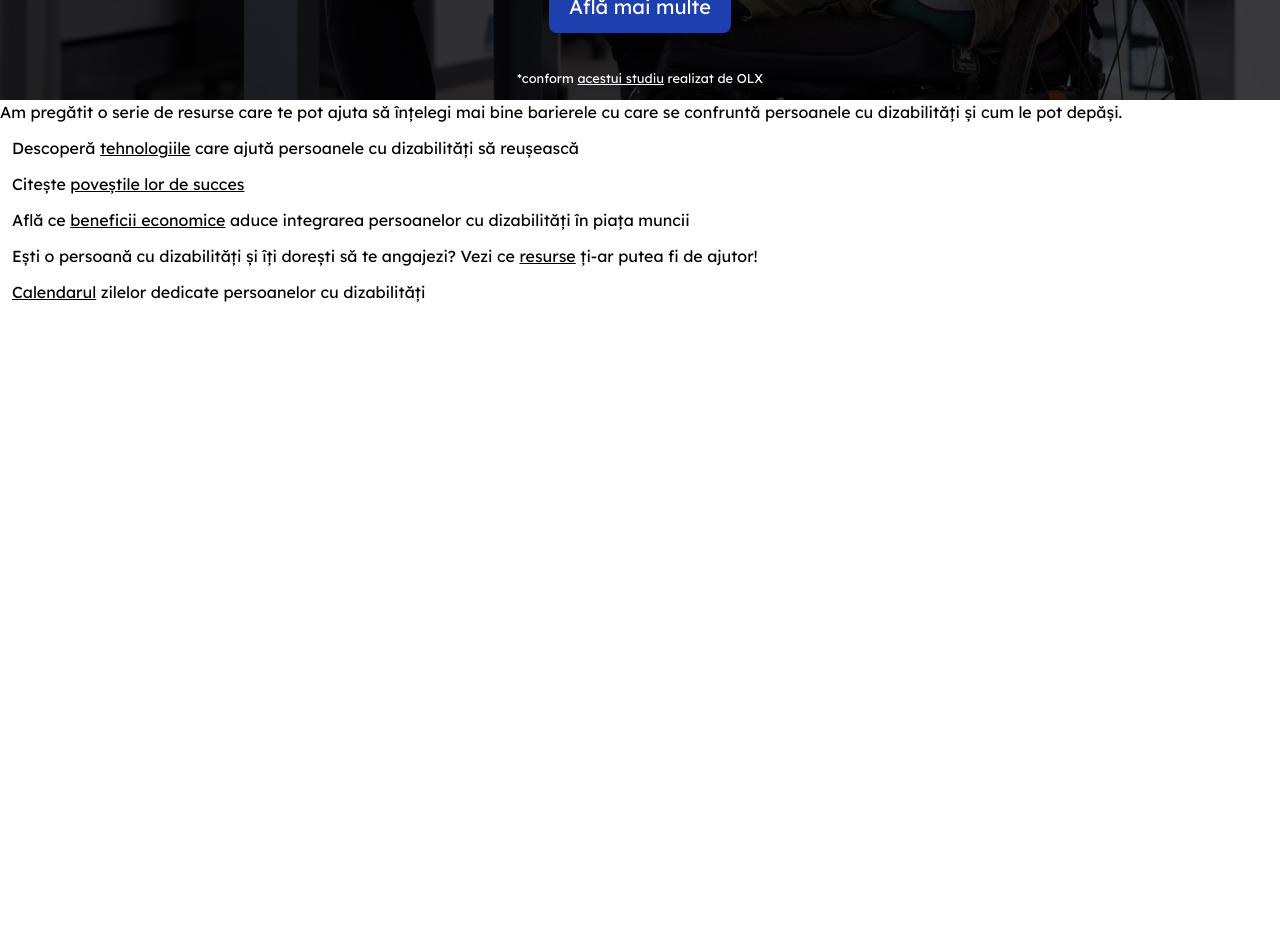
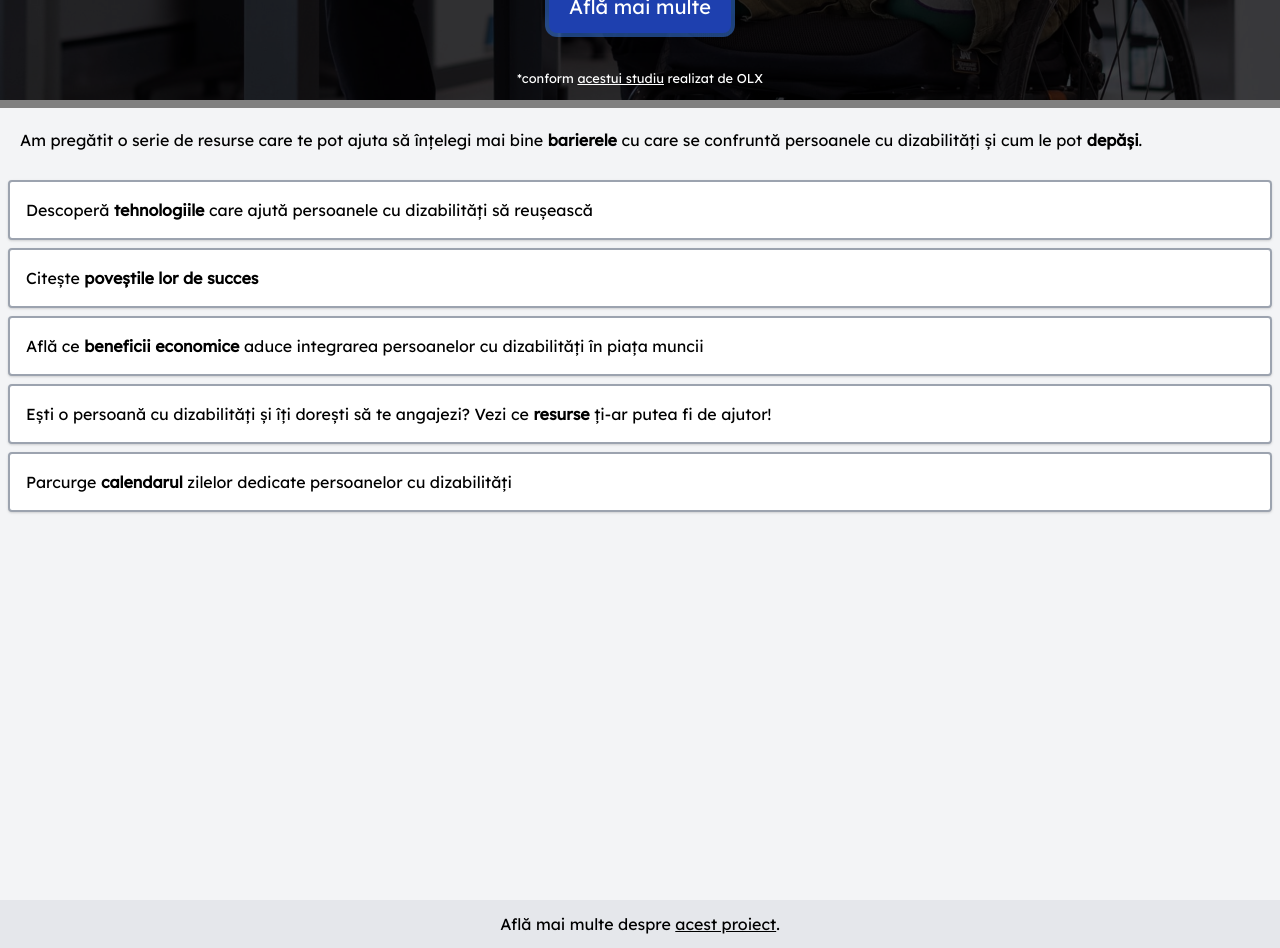
Before and after one commit to GabrielMajeri/accessibility-awareness, a Next.js app: page / in a window 1280 px wide. Shown: the part 700-1648 px from the top of the page. Before the commit the page ends 1600 px from the top, so only its background shows below. Built offline with nearby package versions, Linux system fonts and the light colour scheme.

Commit message:
Improve style of "Find out more" section

```diff
--- a/pages/index.module.css
+++ b/pages/index.module.css
@@ -1,3 +1,7 @@
 .hero {
   height: calc(100vh - 44px);
 }
+
+.findOutMore {
+  border-top: 8px solid gray;
+}
--- a/pages/index.tsx
+++ b/pages/index.tsx
@@ -1,4 +1,5 @@
 import Image from "next/image";
+import Link from "next/link";
 import ExternalLink from "../components/ExternalLink";
 import InternalLink from "../components/InternalLink";
 
@@ -26,7 +27,7 @@ const Home: React.FC = () => (
         <p className="text-lg mb-2">Noi credem că și ei pot lucra.</p>
         <a
           href="#find-out-more"
-          className="m-6 px-5 py-3 rounded-lg bg-blue-800 text-xl shadow-lg"
+          className="m-6 px-5 py-3 rounded-lg ring-4 bg-blue-800 text-xl shadow-lg"
         >
           Află mai multe
         </a>
@@ -42,47 +43,52 @@ const Home: React.FC = () => (
         </small>
       </div>
     </section>
-    <section className="h-screen" id="find-out-more">
-      <p>
-        Am pregătit o serie de resurse care te pot ajuta să înțelegi mai bine
-        barierele cu care se confruntă persoanele cu dizabilități și cum le pot
-        depăși.
+    <section
+      className={`h-screen bg-gray-100 ${styles.findOutMore}`}
+      id="find-out-more"
+    >
+      <p className="p-5">
+        Am pregătit o serie de resurse care te pot ajuta să înțelegi mai bine{" "}
+        <strong>barierele</strong> cu care se confruntă persoanele cu
+        dizabilități și cum le pot <strong>depăși</strong>.
       </p>
       <div>
-        <Card>
-          Descoperă{" "}
-          <InternalLink href="/assistive-technologies">
-            tehnologiile
-          </InternalLink>{" "}
-          care ajută persoanele cu dizabilități să reușească
+        <Card href="/assistive-technologies">
+          Descoperă <b>tehnologiile</b> care ajută persoanele cu dizabilități să
+          reușească
         </Card>
-        <Card>
-          Citește{" "}
-          <InternalLink href="/success-stories">
-            poveștile lor de succes
-          </InternalLink>
+        <Card href="/success-stories">
+          Citește <b>poveștile lor de succes</b>
         </Card>
-        <Card>
-          Află ce{" "}
-          <InternalLink href="/economic-benefits">
-            beneficii economice
-          </InternalLink>{" "}
-          aduce integrarea persoanelor cu dizabilități în piața muncii
+        <Card href="/economic-benefits">
+          Află ce <b>beneficii economice</b> aduce integrarea persoanelor cu
+          dizabilități în piața muncii
         </Card>
-        <Card>
+        <Card href="/employment-resources">
           Ești o persoană cu dizabilități și îți dorești să te angajezi? Vezi ce{" "}
-          <InternalLink href="/employment-resources">resurse</InternalLink>{" "}
-          ți-ar putea fi de ajutor!
+          <b>resurse</b> ți-ar putea fi de ajutor!
         </Card>
-        <Card>
-          <InternalLink href="/calendar">Calendarul</InternalLink> zilelor
-          dedicate persoanelor cu dizabilități
+        <Card href="/calendar">
+          Parcurge <b>calendarul</b> zilelor dedicate persoanelor cu
+          dizabilități
         </Card>
       </div>
+    </section>
+    <section className="bg-gray-200">
+      <p className="p-3 text-center">
+        Află mai multe despre{" "}
+        <InternalLink href="/about">acest proiect</InternalLink>.
+      </p>
     </section>
   </>
 );
 
-const Card: React.FC = ({ children }) => <div className="m-3">{children}</div>;
+const Card: React.FC<{ href: string }> = ({ href, children }) => (
+  <Link href={href}>
+    <a className="block m-2 p-4 bg-white rounded border-2 border-gray-400 shadow">
+      {children}
+    </a>
+  </Link>
+);
 
 export default Home;
```
